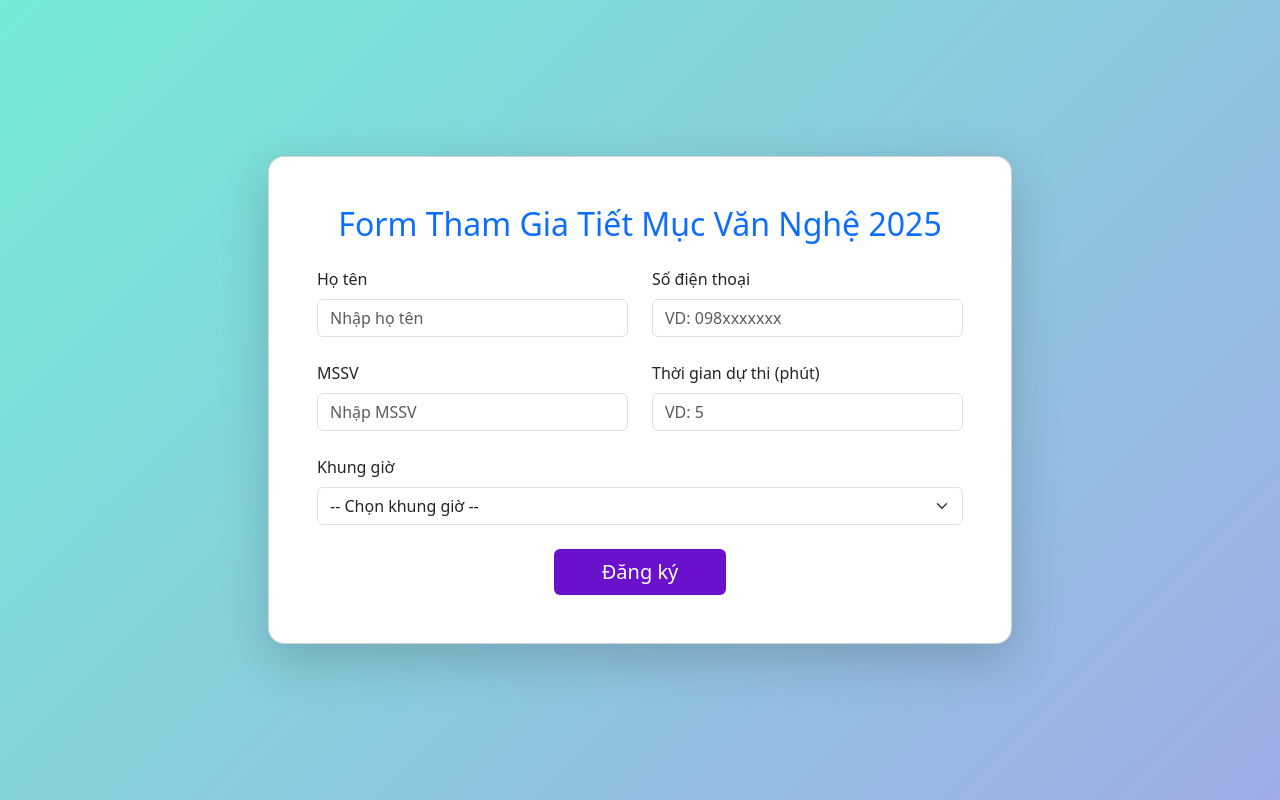
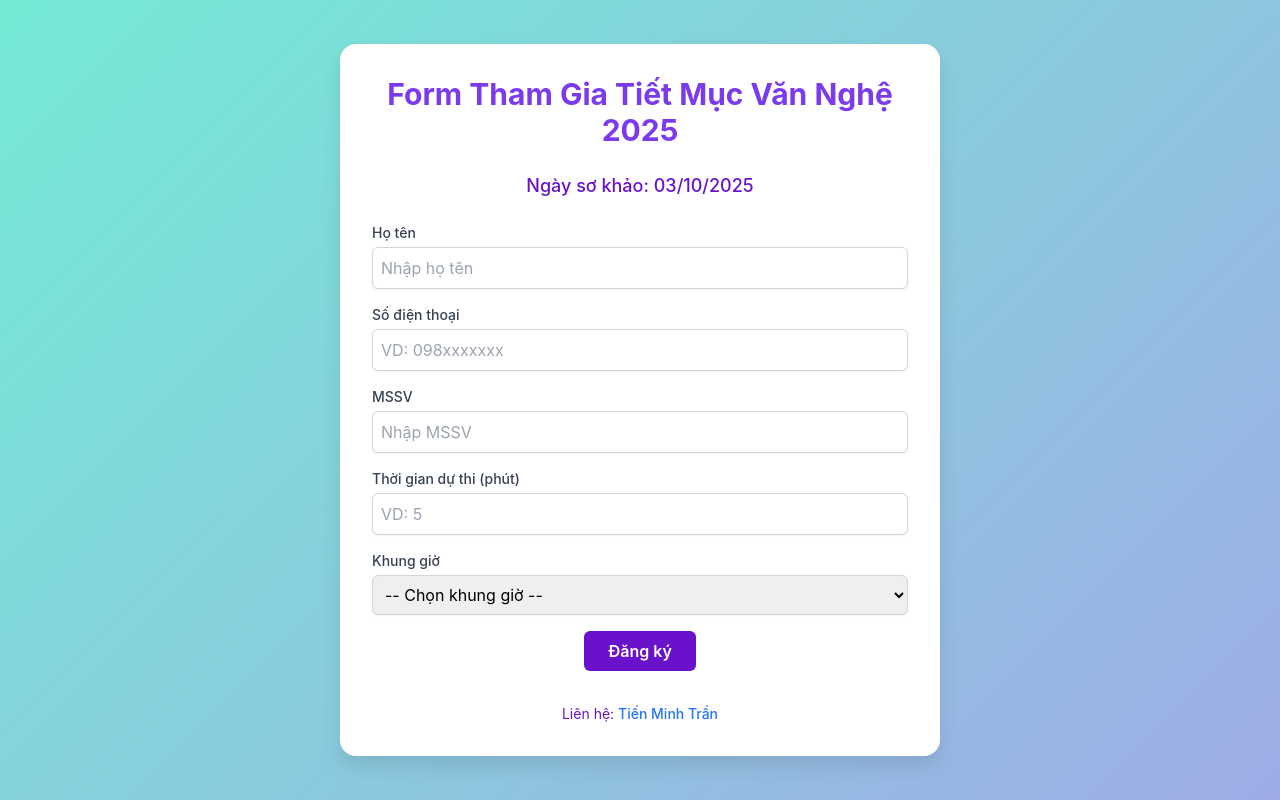
Before and after one commit to tienminhtran/arts_cntt, a plain HTML site: page index.html in a window 1280 px wide. Drawn offline with nearby package versions, Linux system fonts and the light colour scheme; some packages are replaced by stand-ins of ours; a script that the page names is missing.

Commit message:
update now

```diff
--- a/index.html
+++ b/index.html
@@ -2,8 +2,11 @@
 <html lang="vi">
 <head>
   <meta charset="UTF-8">
+  <meta name="viewport" content="width=device-width, initial-scale=1.0">
   <title>Đăng ký tham gia</title>
-  <link href="https://cdn.jsdelivr.net/npm/bootstrap@5.3.2/dist/css/bootstrap.min.css" rel="stylesheet">
+  <link rel="icon" type="image/x-icon" href="/logo.jpg">
+  <link href="https://cdn.jsdelivr.net/npm/tailwindcss@2.2.19/dist/tailwind.min.css" rel="stylesheet">
+  <link href="https://cdn.jsdelivr.net/npm/sweetalert2@11/dist/sweetalert2.min.css" rel="stylesheet">
   <style>
     body {
       background: linear-gradient(135deg, #74ebd5 0%, #9face6 100%);
@@ -11,44 +14,73 @@
       display: flex;
       align-items: center;
       justify-content: center;
+      font-family: 'Inter', sans-serif;
     }
     .card {
+      background: white;
       border-radius: 1rem;
+      box-shadow: 0 10px 20px rgba(0, 0, 0, 0.1);
+      padding: 2rem;
+      max-width: 600px;
+      width: 100%;
+            margin: 0 auto; /* Căn giữa card */
+
     }
     .btn-primary {
       background: #6a11cb;
-      border: none;
+      transition: background 0.3s ease;
     }
     .btn-primary:hover {
       background: #2575fc;
     }
+        .event-date {
+      color: #6a11cb;
+      font-weight: 500;
+      text-align: center;
+      margin-bottom: 1.5rem;
+      font-size: 1.125rem; /* 18px, tương ứng với text-lg trong Tailwind */
+    }
+        .footer {
+      text-align: center;
+      margin-top: 2rem;
+      color: #6a11cb;
+      font-size: 0.875rem;
+    }
+    .footer a {
+      color: #2575fc;
+      text-decoration: none;
+      font-weight: 500;
+    }
+    .footer a:hover {
+      text-decoration: underline;
+    }
   </style>
 </head>
 <body>
-
-<div class="container">
-  <div class="card shadow-lg p-5 col-md-8 mx-auto">
-    <h2 class="text-center mb-4 text-primary">Form Tham Gia Tiết Mục Văn Nghệ 2025</h2>
-    <form id="registerForm" class="row g-4">
-      <div class="col-md-6">
-        <label class="form-label">Họ tên</label>
-        <input type="text" id="hoten" class="form-control" placeholder="Nhập họ tên" required>
+  <div class="container mx-auto px-4">
+    <div class="card">
+      <h2 class="text-2xl md:text-3xl font-bold text-center mb-6 text-purple-600">Form Tham Gia Tiết Mục Văn Nghệ 2025</h2>
+      <p class="event-date">Ngày sơ khảo: 03/10/2025</p>
+      <form id="registerForm" class="space-y-4">
+        <div>
+          <label class="block text-sm font-medium text-gray-700">Họ tên</label>
+          <input type="text" id="hoten" class="mt-1 block w-full p-2 border border-gray-300 rounded-md shadow-sm focus:ring-purple-500 focus:border-purple-500" placeholder="Nhập họ tên" required>
         </div>
-      <div class="col-md-6">
-        <label class="form-label">Số điện thoại</label>
-        <input type="text" id="sodienthoai" class="form-control" placeholder="VD: 098xxxxxxx" required>
+        <div>
+          <label class="block text-sm font-medium text-gray-700">Số điện thoại</label>
+          <input type="text" id="sodienthoai" class="mt-1 block w-full p-2 border border-gray-300 rounded-md shadow-sm focus:ring-purple-500 focus:border-purple-500" placeholder="VD: 098xxxxxxx" required>
         </div>
-      <div class="col-md-6">
-        <label class="form-label">MSSV</label>
-        <input type="text" id="mssv" class="form-control" placeholder="Nhập MSSV" required>
+        <div>
+          <label class="block text-sm font-medium text-gray-700">MSSV</label>
+          <input type="text" id="mssv" class="mt-1 block w-full p-2 border border-gray-300 rounded-md shadow-sm focus:ring-purple-500 focus:border-purple-500" placeholder="Nhập MSSV" required>
         </div>
-      <div class="col-md-6">
-        <label class="form-label">Thời gian dự thi (phút)</label>
-        <input type="number" id="thoigianduthi" class="form-control" min="1" placeholder="VD: 5" required>
+        <div>
+          <label class="block text-sm font-medium text-gray-700">Thời gian dự thi (phút)</label>
+          <input type="number" id="thoigianduthi" class="mt-1 block w-full p-2 border border-gray-300 rounded-md shadow-sm focus:ring-purple-500 focus:border-purple-500" min="1" placeholder="VD: 5" required>
         </div>
-      <div class="col-md-12">
-        <label class="form-label">Khung giờ</label>
-        <select id="khunggio" class="form-select" required>
+        <div>
+          <label class="block text-sm font-medium text-gray-700">Khung giờ</label>
+          <select id="khunggio" class="mt-1 block w-full p-2 border border-gray-300 rounded-md shadow-sm focus:ring-purple-500 focus:border-purple-500" required>
             <option value="">-- Chọn khung giờ --</option>
             <option>17h-17h30</option>
             <option>17h30-18h</option>
@@ -57,17 +89,21 @@
             <option>19h-19h30</option>
           </select>
         </div>
-      <div class="col-12 text-center">
-        <button type="submit" class="btn btn-primary px-5 py-2 fs-5">Đăng ký</button>
+        <div class="text-center">
+          <button type="submit" class="btn-primary text-white font-semibold py-2 px-6 rounded-md">Đăng ký</button>
         </div>
       </form>
+
+        <div class="footer">
+        <p>Liên hệ: <a href="https://tienminhtran.github.io/profile/" target="_blank">Tiến Minh Trần</a></p>
+      </div>
     </div>
   </div>
 
+  <script src="https://cdn.jsdelivr.net/npm/sweetalert2@11"></script>
   <script>
     const API_URL = "https://68d3b294214be68f8c66d81b.mockapi.io/danhsach";
 
-// Hàm chỉ lấy dữ liệu
     async function getData() {
       const res = await fetch(API_URL);
       return await res.json();
@@ -86,28 +122,56 @@ document.getElementById("registerForm").addEventListener("submit", async (e) =>
 
       // Kiểm tra MSSV trùng
       if (data.some(item => item.mssv === mssv)) {
-    alert("❌ MSSV đã tồn tại!");
+        Swal.fire({
+          icon: 'error',
+          title: 'Lỗi',
+          text: 'MSSV đã tồn tại!',
+          confirmButtonColor: '#6a11cb'
+        });
         return;
       }
 
       // Kiểm tra khung giờ đủ 10 người
       const count = data.filter(item => item.khunggio === khunggio).length;
       if (count >= 10) {
-    alert("❌ Khung giờ này đã đủ 10 người!");
+        Swal.fire({
+          icon: 'error',
+          title: 'Lỗi',
+          text: 'Khung giờ này đã đủ 10 người!',
+          confirmButtonColor: '#6a11cb'
+        });
         return;
       }
 
       // Gửi dữ liệu
-  await fetch(API_URL, {
+      try {
+        const response = await fetch(API_URL, {
           method: "POST",
-    headers: {"Content-Type": "application/json"},
+          headers: { "Content-Type": "application/json" },
           body: JSON.stringify({ hoten, sodienthoai, mssv, thoigianduthi, khunggio })
         });
 
-  alert("✅ Đăng ký thành công!");
-  e.target.reset();
+        if (response.ok) {
+          Swal.fire({
+            icon: 'success',
+            title: 'Thành công',
+            text: 'Đăng ký thành công!',
+            confirmButtonColor: '#6a11cb'
+          }).then(() => {
+            window.location.reload(); // Reload trang sau khi đăng ký thành công
+          });
+        } else {
+          throw new Error('Đăng ký thất bại');
+        }
+      } catch (error) {
+        Swal.fire({
+          icon: 'error',
+          title: 'Lỗi',
+          text: 'Đã có lỗi xảy ra, vui lòng thử lại!',
+          confirmButtonColor: '#6a11cb'
+        });
+      }
     });
   </script>
-
 </body>
 </html>
```
Also changed, not shown: logo.jpg (added). Lines whose indentation alone changed are shown as unchanged.
